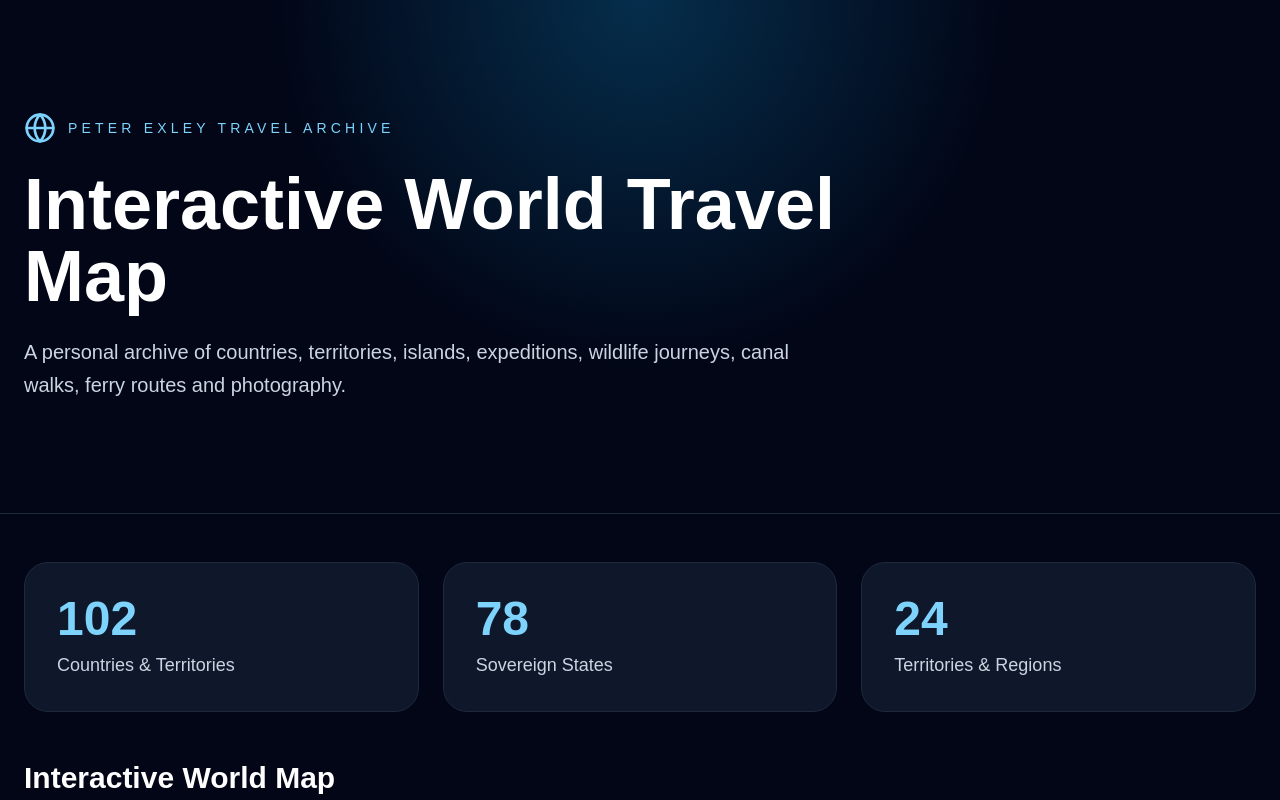
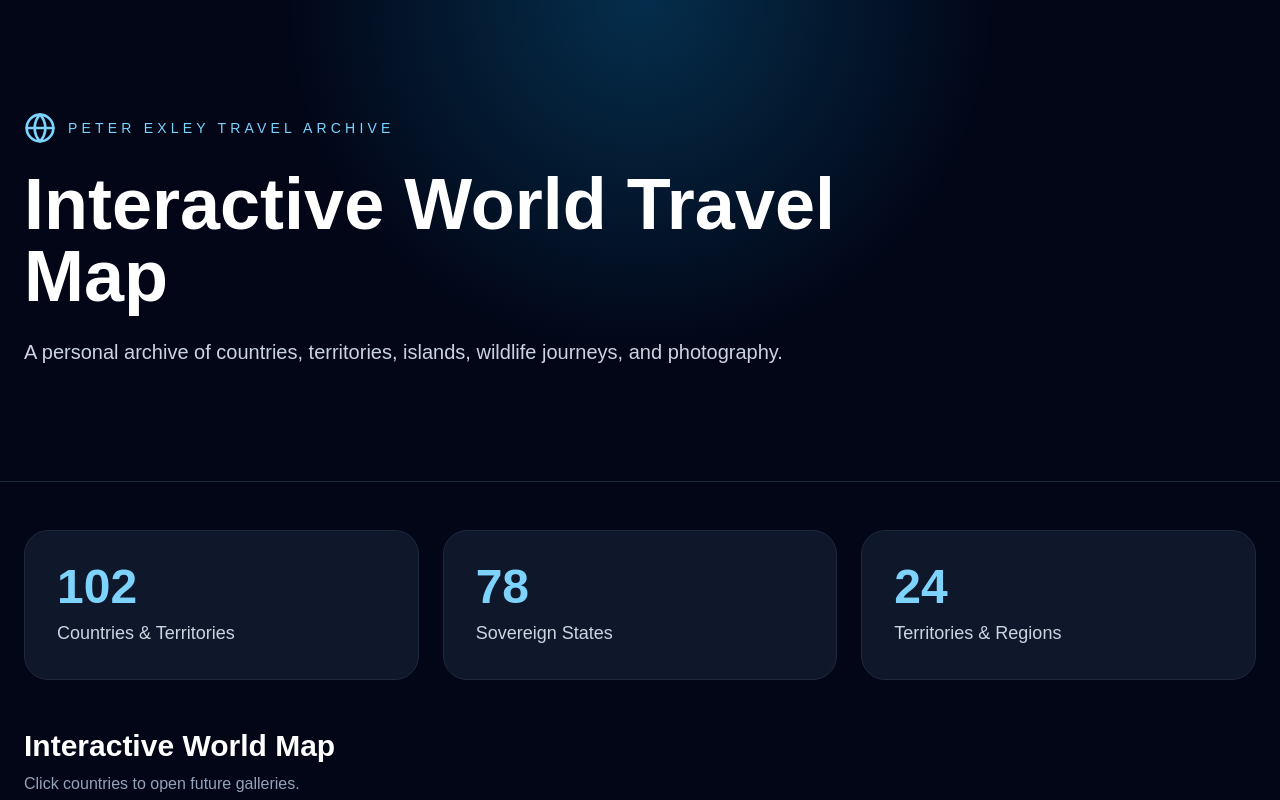
Before and after one commit to PeterMExley/Travel-Map, a Next.js app: page / in a window 1280 px wide. Shown: the top 800 px of the page. Built offline with nearby package versions, Linux system fonts and the light colour scheme.

Commit message:
Update page.jsx

```diff
--- a/app/page.jsx
+++ b/app/page.jsx
@@ -321,9 +321,8 @@ export default function TravelArchiveWebsite() {
             </h1>
 
             <p className="max-w-3xl text-xl leading-relaxed text-slate-300">
-              A personal archive of countries, territories, islands,
-              expeditions, wildlife journeys, canal walks, ferry routes and
-              photography.
+              A personal archive of countries, territories, islands, wildlife
+              journeys, and photography.
             </p>
           </motion.div>
         </div>
```
